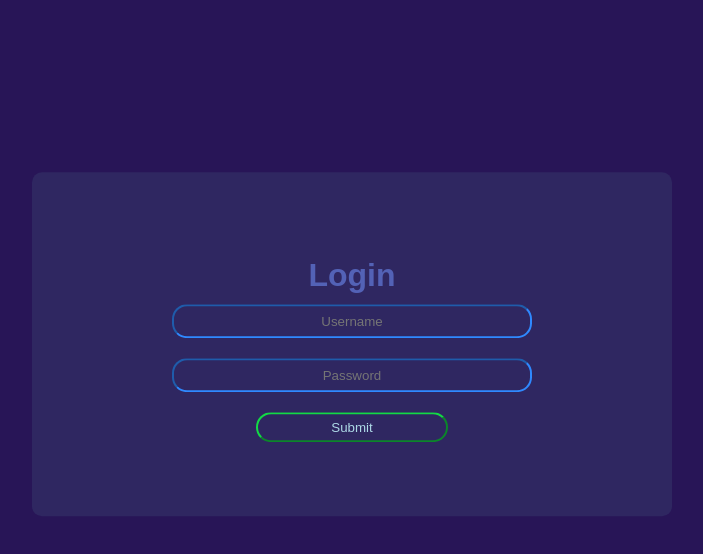
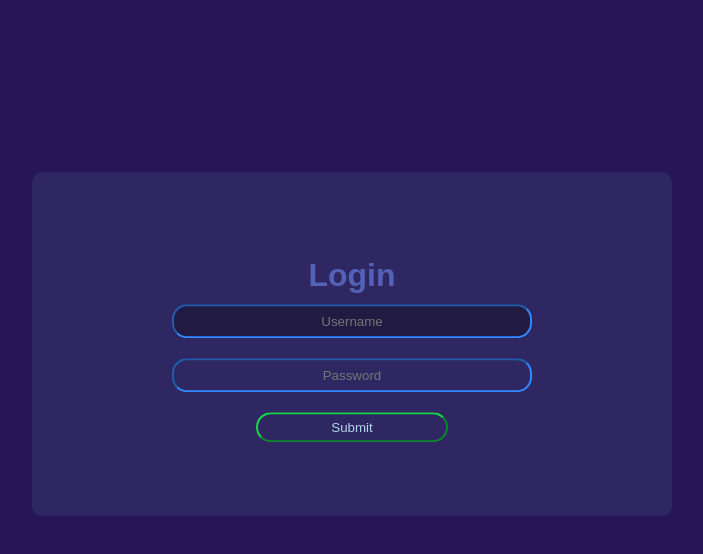
Before and after one commit to laksh-21/Web-Development, a plain HTML site: page HTML - Login Page/index.html in a window 1280 px wide. In both pictures the pointer is over the input "Username". Shown: the whole page, without its empty margins (288-991 px from the left). Drawn offline with Linux system fonts and the light colour scheme.

Commit message:
Added hover state

```diff
--- a/HTML - Login Page/css/styles.css
+++ b/HTML - Login Page/css/styles.css
@@ -71,3 +71,12 @@ body{
     background-color: rgb(33, 27, 68);
     border-color: rgb(19, 218, 69);
 }
+
+.box input[type="text"]:hover , .box input[type="password"]:hover{
+    margin: 10px;
+    height: 28px;
+    border-radius: 15px;
+    text-align: center;
+    background-color: rgb(33, 27, 68);
+    color: ivory;
+}
```
